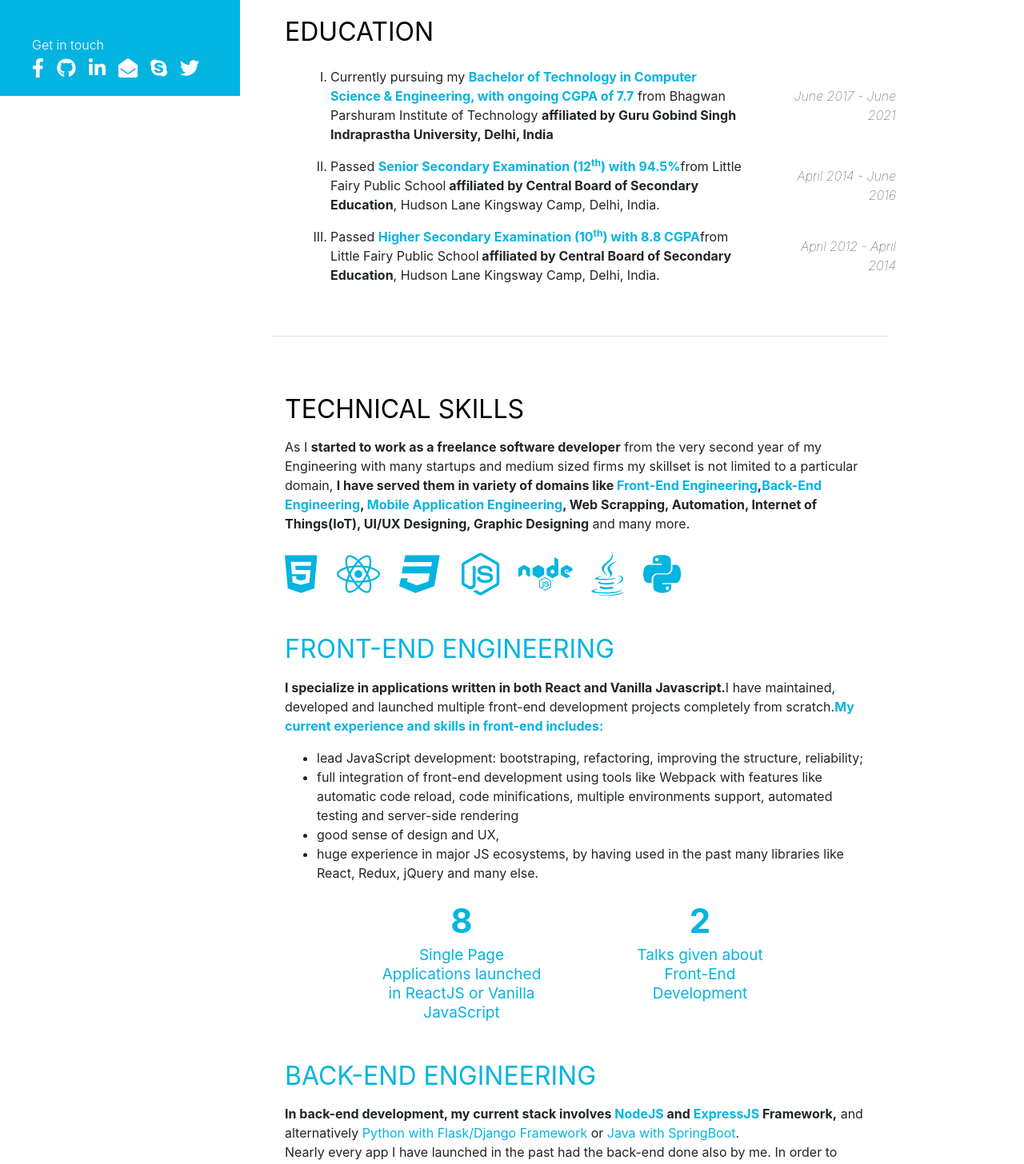
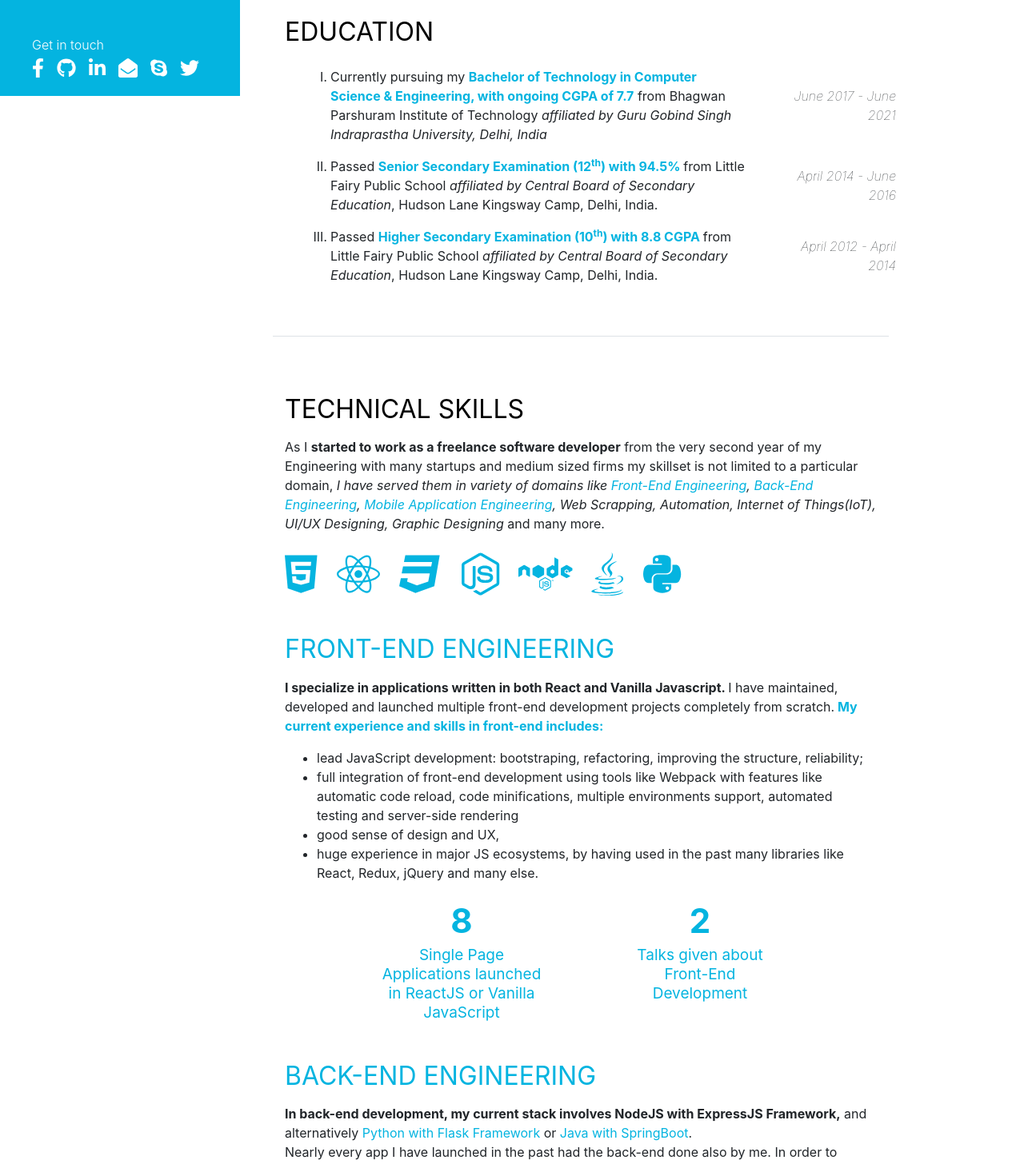
Before and after one commit to prvarshney/my-portfolio, a React (Create React App) app: page / in a window 1280 px wide. Shown: the part 680-2136 px from the top of the page at 80% size. Built offline with nearby package versions, Linux system fonts and the light colour scheme.

Commit message:
added scroll smooth functionality

```diff
--- a/public/index.html
+++ b/public/index.html
@@ -24,7 +24,7 @@
       work correctly both with client-side routing and a non-root public URL.
       Learn how to configure a non-root public URL by running `npm run build`.
     -->
-    <title>React App</title>
+    <title>Portfolio - Prashant Varshney</title>
   </head>
   <body>
     <noscript>You need to enable JavaScript to run this app.</noscript>
--- a/src/App.css
+++ b/src/App.css
@@ -4,6 +4,10 @@
   background-color: #ffff;
 }
 
+a {
+  text-decoration: none !important;
+}
+
 :focus {
   outline: 0;
 }
--- a/src/components/AboutMe.js
+++ b/src/components/AboutMe.js
@@ -8,8 +8,8 @@ library.add(fab, faCheckSquare, faCoffee)
 
 export class AboutMe extends Component {
     render() {
-        return (<div style={{ paddingLeft: (window.innerWidth < 1920) ? "36px" : "0" }}>
-            <h2 style={{ color: "#000", fontWeight: "400" }} className="mt-5">ABOUT ME</h2>
+        return (<div id="aboutme" style={{ paddingLeft: (window.innerWidth < 1920) ? "36px" : "0" }}>
+            <h2 style={{ color: "#000", fontWeight: "400" }} className="pt-5">ABOUT ME</h2>
             <div className="row">
                 <div className="col-10 mt-3" style={{ fontSize: (window.innerWidth < 1920) ? "16px" : "18px" }}>
                     Hi, I am Prashant, an enthusiastic, hardworking and result-oriented <strong>professional with expertise in scalable
--- a/src/components/EducationAndSkills.js
+++ b/src/components/EducationAndSkills.js
@@ -8,9 +8,9 @@ library.add(fab, faCheckSquare, faCoffee)
 
 export class EducationAndSkills extends Component {
     render() {
-        return (<div style={{ paddingLeft: (window.innerWidth < 1920) ? "36px" : "0" }}>
+        return (<div style={{ paddingLeft: (window.innerWidth < 1920) ? "36px" : "0" }} id="education-and-skills">
             {/* EDUCATION SECTION */}
-            <h2 style={{ color: "#000", fontWeight: "400" }} className="mt-4">EDUCATION</h2>
+            <h2 style={{ color: "#000", fontWeight: "400" }} className="pt-4">EDUCATION</h2>
             <div className="row ">
                 <div className="col-10 mt-3  pb-5 border-bottom mb-5" style={{ fontSize: (window.innerWidth < 1920) ? "16px" : "18px" }}>
                     <div className="row" style={{ display: "flex", alignItems: "center" }}>
@@ -21,8 +21,8 @@ export class EducationAndSkills extends Component {
                                         Currently pursuing my <strong style={{ color: "#04B4E0" }}>
                                         Bachelor of Technology in Computer Science & Engineering,
                                         with ongoing CGPA of 7.7</strong> from Bhagwan Parshuram
-                                        Institute of Technology <strong>affiliated by Guru Gobind
-                                        Singh Indraprastha University, Delhi, India</strong>
+                                        Institute of Technology <i>affiliated by Guru Gobind
+                                        Singh Indraprastha University, Delhi, India</i>
                                     </div>
                                     <div className="col-3 text-right font-weight-lighter"><i>June 2017 - June 2021</i></div>
                                 </div>
@@ -30,9 +30,9 @@ export class EducationAndSkills extends Component {
                             <li>
                                 <div className="row mt-3" style={{ display: "flex", alignItems: "center" }}>
                                     <div className="col-9">
-                                        Passed <strong style={{ color: "#04B4E0" }}>Senior Secondary Examination (12<sup>th</sup>) with 94.5%</strong>
+                                        Passed <strong style={{ color: "#04B4E0" }}>Senior Secondary Examination (12<sup>th</sup>) with 94.5% </strong>
                                         from Little Fairy Public School
-                                        <strong> affiliated by Central Board of Secondary Education</strong>, Hudson Lane Kingsway Camp, Delhi, India.
+                                        <i> affiliated by Central Board of Secondary Education</i>, Hudson Lane Kingsway Camp, Delhi, India.
                                     </div>
                                     <div className="col-3 text-right font-weight-lighter"><i>April 2014 - June 2016</i></div>
                                 </div>
@@ -40,9 +40,9 @@ export class EducationAndSkills extends Component {
                             <li>
                                 <div className="row mt-3" style={{ display: "flex", alignItems: "center" }}>
                                     <div className="col-9">
-                                        Passed <strong style={{ color: "#04B4E0" }}>Higher Secondary Examination (10<sup>th</sup>) with 8.8 CGPA</strong>
+                                        Passed <strong style={{ color: "#04B4E0" }}>Higher Secondary Examination (10<sup>th</sup>) with 8.8 CGPA </strong>
                                         from Little Fairy Public School
-                                        <strong> affiliated by Central Board of Secondary Education</strong>, Hudson Lane Kingsway Camp, Delhi, India.
+                                        <i> affiliated by Central Board of Secondary Education</i>, Hudson Lane Kingsway Camp, Delhi, India.
                                     </div>
                                     <div className="col-3 text-right font-weight-lighter"><i>April 2012 - April 2014</i></div>
                                 </div>
@@ -56,10 +56,10 @@ export class EducationAndSkills extends Component {
             <div className="row mt-3" >
                 <div className="col-10 border-bottom pb-4" style={{ fontSize: (window.innerWidth < 1920) ? "16px" : "18px" }}>
                     As I <strong>started to work as a freelance software developer</strong> from the very second year of my Engineering
-                    with many startups and medium sized firms my skillset is not limited to a particular domain, <strong>
+                    with many startups and medium sized firms my skillset is not limited to a particular domain, <i>
                     I have served them in variety of domains like <span style={{ color: "#04B4E0" }}>Front-End Engineering</span>,
-                    <span style={{ color: "#04B4E0" }}>Back-End Engineering</span>, <span style={{ color: "#04B4E0" }}>Mobile Application Engineering</span>,
-                    Web Scrapping, Automation, Internet of Things(IoT), UI/UX Designing, Graphic Designing</strong> and many more.
+                    <span style={{ color: "#04B4E0" }}> Back-End Engineering</span>, <span style={{ color: "#04B4E0" }}>Mobile Application Engineering</span>,
+                    Web Scrapping, Automation, Internet of Things(IoT), UI/UX Designing, Graphic Designing</i> and many more.
                     <div className="my-4" style={{ color: "#04B4E0", fontSize: (window.innerWidth < 1920) ? "54px" : "64px", display: "flex", alignItems: "center" }}>
                         <FontAwesomeIcon icon={faHtml5} />
                         <FontAwesomeIcon icon={["fab", "react"]} className="ml-4" />
@@ -73,9 +73,9 @@ export class EducationAndSkills extends Component {
                     <div className="mt-5 ml-0">
                         <h2 style={{ color: "#04b4e0", fontWeight: "400" }} >FRONT-END ENGINEERING</h2>
                         <div className="mt-3">
-                            <strong>I specialize in applications written in both React and Vanilla Javascript.</strong>
+                            <strong>I specialize in applications written in both React and Vanilla Javascript. </strong>
                             I have maintained, developed and launched multiple front-end development projects completely from scratch.
-                            <span style={{ color: "#04b4e0" }}><strong>My current experience and skills in front-end includes: </strong></span>
+                            <span style={{ color: "#04b4e0" }}><strong> My current experience and skills in front-end includes: </strong></span>
                         </div>
                         <ul className="mt-3">
                             <li>lead JavaScript development: bootstraping, refactoring, improving the structure, reliability; </li>
@@ -104,8 +104,8 @@ export class EducationAndSkills extends Component {
                     <div className="mt-5 ml-0">
                         <h2 style={{ color: "#04b4e0", fontWeight: "400" }} >BACK-END ENGINEERING</h2>
                         <div className="mt-3"><strong>In back-end development, my current stack involves
-                            <span style={{ color: "#04B4E0" }}> NodeJS</span> and <span style={{ color: "#04B4E0" }}>ExpressJS </span>
-                            Framework,</strong> and alternatively <span style={{ color: "#04B4E0" }}>Python with Flask/Django Framework </span>
+                            NodeJS with ExpressJS Framework,</strong> and alternatively
+                            <span style={{ color: "#04B4E0" }}> Python with Flask Framework </span>
                             or <span style={{ color: "#04B4E0" }}>Java with SpringBoot</span>.
                             <br />
                             Nearly every app I have launched in the past had the back-end done also by me. In order to improve the development
@@ -127,7 +127,7 @@ export class EducationAndSkills extends Component {
                     {/* OTHER */}
                     <div className="mt-5 ml-0">
                         <h2 style={{ color: "#04b4e0", fontWeight: "400" }} >DEV-OPS, DESIGN, UI, PROJECT LEADERSHIP</h2>
-                        <div className="mt-3"><strong>During the course of time, I have created and released tens of web applications.</strong>
+                        <div className="mt-3"><strong>During the course of time, I have created and released tens of web applications. </strong>
                          Thus, not only I have coded their back-end and front-end codebases, but often I also had to care about other things needed in a successful web application project like:
                         </div>
                         <ul className="mt-3">
--- a/src/index.css
+++ b/src/index.css
@@ -1,3 +1,7 @@
+html {
+  scroll-behavior: smooth !important;
+}
+
 body {
   margin: 0;
   font-family: -apple-system, BlinkMacSystemFont, 'Segoe UI', 'Roboto', 'Oxygen',
```
Also changed, not shown: src/components/Portfolio.js (+6 -6 lines), src/components/navigationBar.js (+8 -8 lines).
